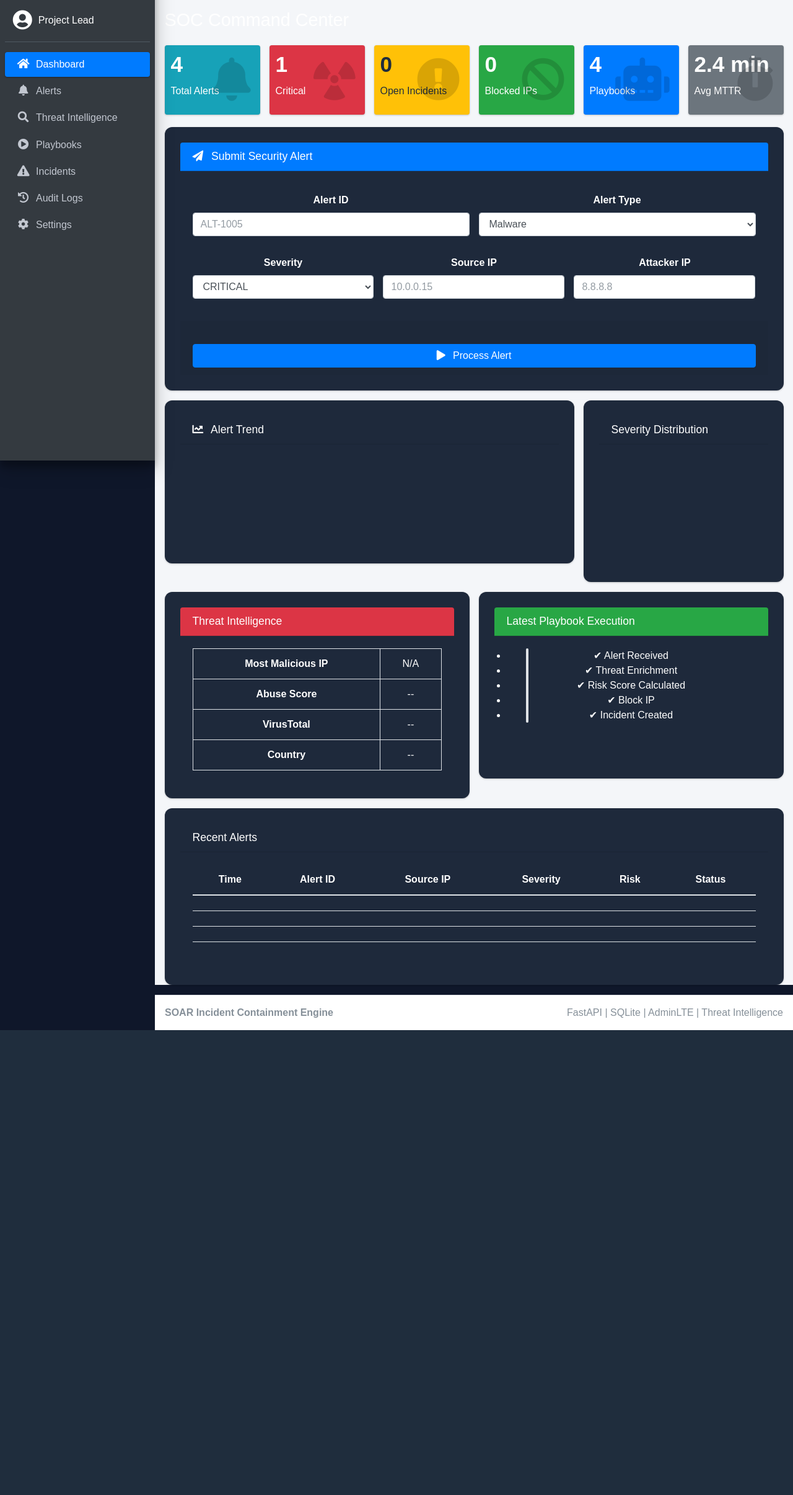
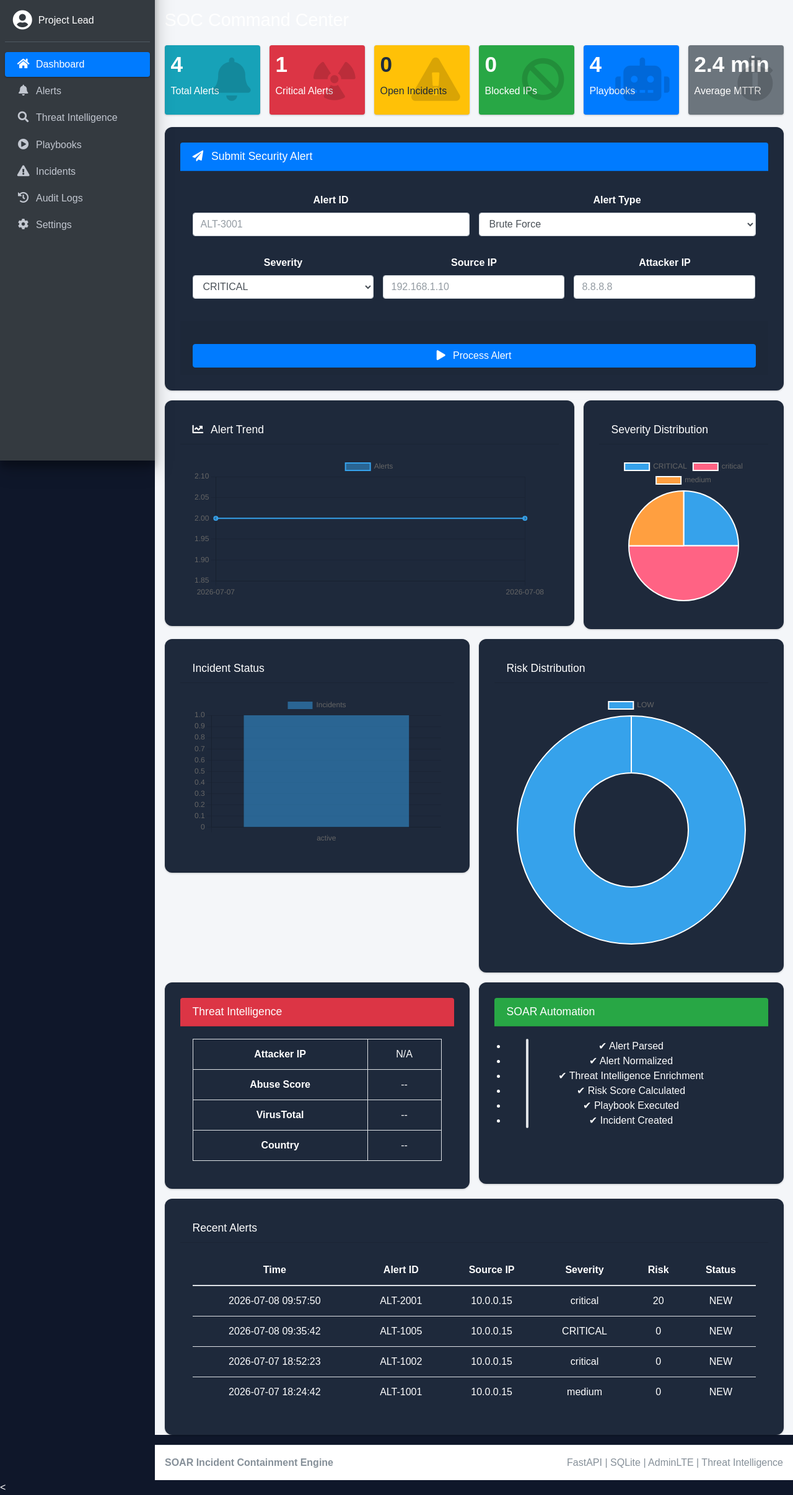
Before and after one commit to harishmohanraj87/soar-incident-containment-engine, a FastAPI app: page / in a window 1280 px wide. Shown: the part 57-2469 px from the top of the page at 62% size. Before the commit the page ends 1719 px from the top, so only its background shows below. Run offline with FastAPI, Linux system fonts and the light colour scheme; data comes from the database, SQL or seed files in the repository; tables that the repository leaves empty hold one stand-in row (values such as "Sample post"); lists and menus that the app fills with data are empty; some libraries are stand-ins or nearby versions.

Commit message:
feat: add dashboard analytics and Chart.js visualizations

```diff
--- a/backend/main.py
+++ b/backend/main.py
@@ -43,7 +43,11 @@
     delete_incident,
 
     log_incident_activity,
-    get_incident_activity
+    get_incident_activity,
+    get_alerts_by_severity,
+    get_incidents_by_status_chart,
+    get_daily_alerts,
+    get_risk_distribution
 )
 
 app = FastAPI(
@@ -70,9 +74,16 @@
 from pydantic import BaseModel
 
 
+from typing import Literal
+
 class StatusUpdate(BaseModel):
-    status: str
-
+    status: Literal[
+        "NEW",
+        "INVESTIGATING",
+        "CONTAINED",
+        "RESOLVED",
+        "CLOSED"
+    ]
 
 class AnalystAssignment(BaseModel):
     assigned_to: str
@@ -257,9 +268,14 @@
             "country": "--",
 
             # Playbook Result
-            "result": None
-        }
-    )
+            "result": None,
+
+    "severity_chart": get_alerts_by_severity(),
+    "status_chart": get_incidents_by_status_chart(),
+    "daily_chart": get_daily_alerts(),
+    "risk_chart": get_risk_distribution()
+    }
+        )
 
 
 @app.post("/", response_class=HTMLResponse)
@@ -337,12 +353,21 @@
 
             # Playbook Result
 
-            "result": playbook_result
+            "result": playbook_result,
+
+            # Dashboard Analytics
+
+            "severity_chart": get_alerts_by_severity(),
+
+            "status_chart": get_incidents_by_status_chart(),
+
+            "daily_chart": get_daily_alerts(),
+
+            "risk_chart": get_risk_distribution()
 
         }
 
     )
-
 
 # ----------------------------------------
 # REST API
@@ -360,7 +385,7 @@
 
         "alert": normalized,
 
-        "playbook": playbook_result
+        "playbook": playbook_result,
 
     }
 # ----------------------------------------
--- a/templates/base.html
+++ b/templates/base.html
@@ -275,9 +275,17 @@
 
 <script src="/static/plugins/bootstrap/js/bootstrap.bundle.min.js"></script>
 
-<!-- AdminLTE -->
+<<!-- AdminLTE -->
 
 <script src="/static/dist/js/adminlte.min.js"></script>
+
+<!-- Chart.js -->
+
+<script src="https://cdn.jsdelivr.net/npm/chart.js"></script>
+
+{% block scripts %}
+
+{% endblock %}
 
 </body>
 
--- a/templates/dashboard.html
+++ b/templates/dashboard.html
@@ -8,9 +8,9 @@
 
 {% block content %}
 
-<!-- ==========================
-      KPI CARDS
-========================== -->
+<!-- ================================================= -->
+<!-- KPI CARDS -->
+<!-- ================================================= -->
 
 <div class="row">
 
@@ -19,12 +19,17 @@
         <div class="small-box bg-info">
 
             <div class="inner">
+
                 <h3>{{ total_alerts|default(0) }}</h3>
+
                 <p>Total Alerts</p>
+
             </div>
 
             <div class="icon">
+
                 <i class="fas fa-bell"></i>
+
             </div>
 
         </div>
@@ -36,12 +41,17 @@
         <div class="small-box bg-danger">
 
             <div class="inner">
+
                 <h3>{{ critical_alerts|default(0) }}</h3>
-                <p>Critical</p>
+
+                <p>Critical Alerts</p>
+
             </div>
 
             <div class="icon">
+
                 <i class="fas fa-radiation"></i>
+
             </div>
 
         </div>
@@ -53,12 +63,17 @@
         <div class="small-box bg-warning">
 
             <div class="inner">
-                <h3>{{ open_incidents|default(0) }}</h3>
+
+                <h3>{{ incidents|default(0) }}</h3>
+
                 <p>Open Incidents</p>
+
             </div>
 
             <div class="icon">
-                <i class="fas fa-exclamation-circle"></i>
+
+                <i class="fas fa-exclamation-triangle"></i>
+
             </div>
 
         </div>
@@ -70,12 +85,17 @@
         <div class="small-box bg-success">
 
             <div class="inner">
+
                 <h3>{{ blocked_ips|default(0) }}</h3>
+
                 <p>Blocked IPs</p>
+
             </div>
 
             <div class="icon">
+
                 <i class="fas fa-ban"></i>
+
             </div>
 
         </div>
@@ -87,12 +107,17 @@
         <div class="small-box bg-primary">
 
             <div class="inner">
+
                 <h3>{{ playbooks|default(0) }}</h3>
+
                 <p>Playbooks</p>
+
             </div>
 
             <div class="icon">
+
                 <i class="fas fa-robot"></i>
+
             </div>
 
         </div>
@@ -104,12 +129,17 @@
         <div class="small-box bg-secondary">
 
             <div class="inner">
+
                 <h3>{{ mttr|default("2.4m") }}</h3>
-                <p>Avg MTTR</p>
+
+                <p>Average MTTR</p>
+
             </div>
 
             <div class="icon">
+
                 <i class="fas fa-stopwatch"></i>
+
             </div>
 
         </div>
@@ -117,9 +147,10 @@
     </div>
 
 </div>
-<!-- ==========================
-      ALERT SUBMISSION
-========================== -->
+
+<!-- ================================================= -->
+<!-- ALERT SUBMISSION -->
+<!-- ================================================= -->
 
 <div class="card card-primary">
 
@@ -151,7 +182,7 @@
                             type="text"
                             name="alert_id"
                             class="form-control"
-                            placeholder="ALT-1005"
+                            placeholder="ALT-3001"
                             required>
 
                     </div>
@@ -168,11 +199,17 @@
                             name="alert_type"
                             class="form-control">
 
+                            <option>Brute Force</option>
+
                             <option>Malware</option>
-                            <option>Brute Force</option>
+
+                            <option>Phishing</option>
+
+                            <option>SQL Injection</option>
+
                             <option>Port Scan</option>
-                            <option>Phishing</option>
-                            <option>SQL Injection</option>
+
+                            <option>DDoS</option>
 
                         </select>
 
@@ -195,8 +232,11 @@
                             class="form-control">
 
                             <option>LOW</option>
+
                             <option>MEDIUM</option>
+
                             <option>HIGH</option>
+
                             <option selected>CRITICAL</option>
 
                         </select>
@@ -215,7 +255,8 @@
                             type="text"
                             name="source_ip"
                             class="form-control"
-                            placeholder="10.0.0.15">
+                            placeholder="192.168.1.10"
+                            required>
 
                     </div>
 
@@ -231,7 +272,8 @@
                             type="text"
                             name="attacker_ip"
                             class="form-control"
-                            placeholder="8.8.8.8">
+                            placeholder="8.8.8.8"
+                            required>
 
                     </div>
 
@@ -244,6 +286,7 @@
         <div class="card-footer">
 
             <button
+                type="submit"
                 class="btn btn-primary">
 
                 <i class="fas fa-play mr-2"></i>
@@ -257,13 +300,13 @@
     </form>
 
 </div>
-
-
-<!-- ==========================
-      CHARTS
-========================== -->
+<!-- ================================================= -->
+<!-- DASHBOARD ANALYTICS -->
+<!-- ================================================= -->
 
 <div class="row">
+
+    <!-- Alert Trend -->
 
     <div class="col-lg-8">
 
@@ -290,6 +333,8 @@
         </div>
 
     </div>
+
+    <!-- Severity Distribution -->
 
     <div class="col-lg-4">
 
@@ -318,9 +363,125 @@
 </div>
 
 
-<!-- ==========================
-      THREAT + PLAYBOOK
-========================== -->
+<div class="row">
+
+    <!-- Incident Status -->
+
+    <div class="col-lg-6">
+
+        <div class="card">
+
+            <div class="card-header">
+
+                <h3 class="card-title">
+
+                    Incident Status
+
+                </h3>
+
+            </div>
+
+            <div class="card-body">
+
+                <canvas id="statusChart" height="180"></canvas>
+
+            </div>
+
+        </div>
+
+    </div>
+
+    <!-- Risk Distribution -->
+
+    <div class="col-lg-6">
+
+        <div class="card">
+
+            <div class="card-header">
+
+                <h3 class="card-title">
+
+                    Risk Distribution
+
+                </h3>
+
+            </div>
+
+            <div class="card-body">
+
+                <canvas id="riskChart" height="180"></canvas>
+
+            </div>
+
+        </div>
+
+    </div>
+
+</div>
+
+<!-- ================================================= -->
+<!-- PLAYBOOK RESULT -->
+<!-- ================================================= -->
+
+{% if result %}
+
+<div class="card card-success">
+
+    <div class="card-header">
+
+        <h3 class="card-title">
+
+            Latest Playbook Result
+
+        </h3>
+
+    </div>
+
+    <div class="card-body">
+
+        <table class="table table-bordered">
+
+            <tr>
+
+                <th>Status</th>
+
+                <td>{{ result.get("status","-") }}</td>
+
+            </tr>
+
+            <tr>
+
+                <th>Action</th>
+
+                <td>{{ result.get("action","-") }}}</td>
+
+            </tr>
+
+            <tr>
+
+                <th>Target</th>
+
+                <td>{{ result.get("target","-") }}</td>
+
+            </tr>
+
+            <tr>
+
+                <th>Timestamp</th>
+
+                <td>{{ result.get("timestamp","-") }}</td>
+
+            </tr>
+
+        </table>
+
+    </div>
+
+</div>
+
+{% endif %}<!-- ================================================= -->
+<!-- THREAT INTELLIGENCE + PLAYBOOK -->
+<!-- ================================================= -->
 
 <div class="row">
 
@@ -343,23 +504,35 @@
                 <table class="table table-bordered">
 
                     <tr>
-                        <th>Most Malicious IP</th>
+
+                        <th>Attacker IP</th>
+
                         <td>{{ top_ip|default("N/A") }}</td>
+
                     </tr>
 
                     <tr>
+
                         <th>Abuse Score</th>
+
                         <td>{{ abuse_score|default("--") }}</td>
+
                     </tr>
 
                     <tr>
+
                         <th>VirusTotal</th>
+
                         <td>{{ vt_score|default("--") }}</td>
+
                     </tr>
 
                     <tr>
+
                         <th>Country</th>
+
                         <td>{{ country|default("--") }}</td>
+
                     </tr>
 
                 </table>
@@ -378,7 +551,7 @@
 
                 <h3 class="card-title">
 
-                    Latest Playbook Execution
+                    SOAR Automation
 
                 </h3>
 
@@ -388,10 +561,16 @@
 
                 <ul class="timeline">
 
-                    <li>✔ Alert Received</li>
-                    <li>✔ Threat Enrichment</li>
+                    <li>✔ Alert Parsed</li>
+
+                    <li>✔ Alert Normalized</li>
+
+                    <li>✔ Threat Intelligence Enrichment</li>
+
                     <li>✔ Risk Score Calculated</li>
-                    <li>✔ Block IP</li>
+
+                    <li>✔ Playbook Executed</li>
+
                     <li>✔ Incident Created</li>
 
                 </ul>
@@ -404,10 +583,9 @@
 
 </div>
 
-
-<!-- ==========================
-      RECENT ALERTS
-========================== -->
+<!-- ================================================= -->
+<!-- RECENT ALERTS -->
+<!-- ================================================= -->
 
 <div class="card">
 
@@ -430,10 +608,15 @@
                 <tr>
 
                     <th>Time</th>
+
                     <th>Alert ID</th>
+
                     <th>Source IP</th>
+
                     <th>Severity</th>
+
                     <th>Risk</th>
+
                     <th>Status</th>
 
                 </tr>
@@ -443,18 +626,19 @@
             <tbody>
 
                 {% for alert in recent_alerts %}
+                <tr>
+                    <td>{{ alert[5] }}</td>
 
-            <tr>
+                        <td>{{ alert[0] }}</td>
 
-                <td>{{ alert.time }}</td>
-                <td>{{ alert.id }}</td>
-                <td>{{ alert.ip }}</td>
-                <td>{{ alert.severity }}</td>
-                <td>{{ alert.score }}</td>
-                <td>{{ alert.status }}</td>
+                        <td>{{ alert[1] }}</td>
 
+                        <td>{{ alert[2] }}</td>
+
+                        <td>{{ alert[3] }}</td>
+
+                        <td>{{ alert[4] }}</td>
                      </tr>
-
                     {% endfor %}
 
             </tbody>
@@ -466,3 +650,116 @@
 </div>
 
 {% endblock %}
+
+{% block scripts %}
+
+<script>
+
+// ================================
+// Prepare Dashboard Data
+// ================================
+
+const severityData = {{ severity_chart | tojson }};
+const statusData = {{ status_chart | tojson }};
+const dailyData = {{ daily_chart | tojson }};
+const riskData = {{ risk_chart | tojson }};
+
+// ================================
+// Alert Trend
+// ================================
+
+new Chart(document.getElementById("alertChart"), {
+
+    type: "line",
+
+    data: {
+
+        labels: dailyData.map(x => x[0]),
+
+        datasets: [{
+
+            label: "Alerts",
+
+            data: dailyData.map(x => x[1]),
+
+            borderWidth: 2,
+
+            fill: false
+
+        }]
+
+    }
+
+});
+
+// ================================
+// Severity Distribution
+// ================================
+
+new Chart(document.getElementById("severityChart"), {
+
+    type: "pie",
+
+    data: {
+
+        labels: severityData.map(x => x[0]),
+
+        datasets: [{
+
+            data: severityData.map(x => x[1])
+
+        }]
+
+    }
+
+});
+
+// ================================
+// Incident Status
+// ================================
+
+new Chart(document.getElementById("statusChart"), {
+
+    type: "bar",
+
+    data: {
+
+        labels: statusData.map(x => x[0]),
+
+        datasets: [{
+
+            label: "Incidents",
+
+            data: statusData.map(x => x[1])
+
+        }]
+
+    }
+
+});
+
+// ================================
+// Risk Distribution
+// ================================
+
+new Chart(document.getElementById("riskChart"), {
+
+    type: "doughnut",
+
+    data: {
+
+        labels: riskData.map(x => x[0]),
+
+        datasets: [{
+
+            data: riskData.map(x => x[1])
+
+        }]
+
+    }
+
+});
+
+</script>
+
+{% endblock %}
```
Also changed, not shown: database/crud.py (+83 -0 lines). Lines whose indentation alone changed are shown as unchanged.
